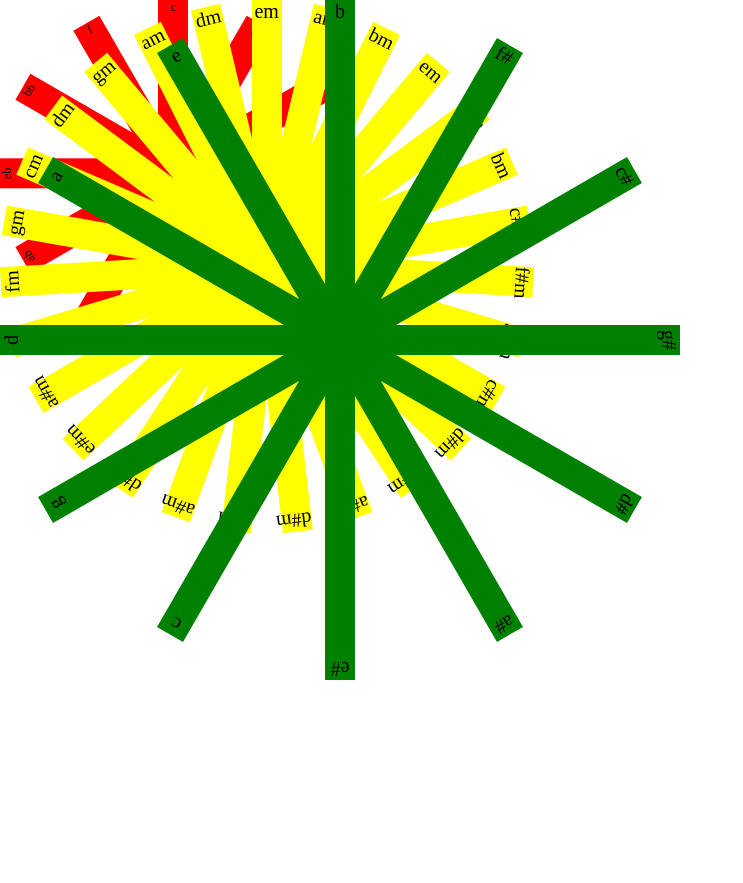
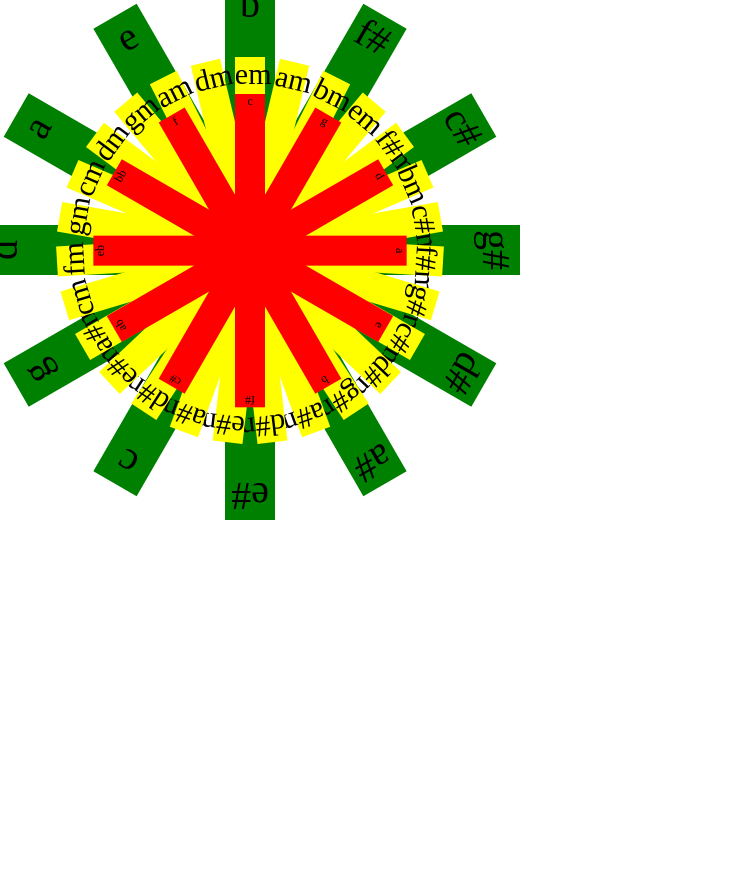
Before and after one commit to anatoliyg/chord-wheel, a plain HTML site: page index.html in a window 1280 px wide. Shown: the whole page, without its empty margins (0-743 px from the left). After the commit the page ends 800 px from the top, so only its background shows below. Drawn offline with nearby package versions, Linux system fonts and the light colour scheme.

Commit message:
fixes, centered all

```diff
--- a/ChordWheel.js
+++ /dev/null
@@ -1,63 +0,0 @@
-//class
-function ChordWheel(config) {
-
-	var bgColor = config.bgColor;
-	var container = config.div;
-
-	var wheel1Notes = 'c g d a e b f# c# ab eb bb f';
-	var wheel2Notes = 'em am bm em f#m bm c#m f#m g#m c#m d#m g#m a#m d#m e#m a#m d#m e#m a#m cm fm gm cm dm gm am dm';
-	var wheel3Notes = 'b f# c# g# d# a# e# c g d a e';
-
-	var notes1Arr = wheel1Notes.split(" ");
-		notes2Arr = wheel2Notes.split(" ");
-		notes3Arr = wheel3Notes.split(" ");
-
-
-	var innerPadding = 40;
-
-
-	function init(){
-
-		buildWheels();
-		//buildMask();
-		addTouchListeners();
-	}
-
-	function addTouchListeners(){
-
-	}
-
-	function buildWheels() {
-		var parentW = container.width(),
-			parentH = container.height();
-
-		if(parentW !== parentH) {
-			console.warn('parent container should have the same width and height');
-		}
-
-		var eachWheelHeight = ((parentH - innerPadding) / 2) / 3;
-		var innerWheelHeight = eachWheelHeight + innerPadding;
-
-		var innerWheel = new Wheel(innerWheelHeight, 30, 12, notes1Arr, 'wheel0', 'red');
-		container.append(innerWheel.getDiv());
-
-		var middleWheel = new Wheel(eachWheelHeight+ innerWheelHeight, 30, 20, notes2Arr, 'wheel1', 'yellow');
-		container.append(middleWheel.getDiv());
-
-		var bigWheel = new Wheel(parentW / 2, 30, 20, notes3Arr, 'wheel3', 'green');
-		container.append(bigWheel.getDiv());
-
-		//most inner wheel
-		//var containerWheel0 =
-	}
-
-	function buildWheel(wheelIndex, dataArray, whatDiv) {
-
-
-
-
-	}
-
-
-	init();
-}
--- a/Wheel.js
+++ /dev/null
@@ -1,43 +0,0 @@
-function Wheel(eachItemHeight, innerWidth, fontSize, dataArray, divClass, bgColor) {
-
-	var wheelDiv = $('<div></div>')
-		.addClass(divClass)
-		.width((eachItemHeight * 2) + 80)
-		.height((eachItemHeight * 2) + 80);
-
-	var data = dataArray;
-	var eachNoteAngle = 360 / data.length;
-
-	function init() {
-		buildNotes();
-	};
-
-	function buildNotes() {
-		for(var i = 0; i < data.length; i ++) {
-			var noteDiv = $('<div></div>')
-				.addClass('note')
-				.css({
-					position: 'absolute',
-					left: eachItemHeight + 40 - (innerWidth / 2),
-					top: 0,
-					transform : 'rotateZ('+(i * eachNoteAngle)+'deg)',
-					'transform-origin': 'bottom center',
-					backgroundColor: bgColor,
-					height : eachItemHeight + 40,
-					width: innerWidth,
-					fontSize: fontSize,
-					textAlign: 'center'
-
-				})
-				.text(data[i])
-				.appendTo(wheelDiv);
-		}
-	}
-
-	init();
-
-	this.getDiv = function(){
-		return wheelDiv;
-	}
-
-};
--- a/index.html
+++ b/index.html
@@ -10,9 +10,10 @@
                 margin: 0;
                 padding: 0;
             }
-			#wheelHolder1 {
-				width: 600px;
-				height: 600px;
+            #wheelHolder {
+                width: 500px;
+                height: 500px;
+
             }
 
 
@@ -21,17 +22,17 @@
     </head>
     <body>
 
-		<div id='wheelHolder1'></div>
+        <div id='wheelHolder'></div>
 
-		<script type="text/javascript" src='ChordWheel.js'></script>
-		<script type="text/javascript" src='Wheel.js'></script>
+        <script type="text/javascript" src='js/ChordWheel.js'></script>
+        <script type="text/javascript" src='js/Wheel.js'></script>
 
         <script type="text/javascript">
 
             $(function() {
 
                 var wheel = new ChordWheel({
-					div: $('#wheelHolder1'),
+                    div: $('#wheelHolder'),
                     bgColor: 'gray',
                     etc: null
                 });
--- /dev/null
+++ b/js/ChordWheel.js
@@ -0,0 +1,78 @@
+//class
+function ChordWheel(config) {
+
+    var bgColor = config.bgColor;
+    var container = config.div;
+
+    var wheel1Notes = 'c g d a e b f# c# ab eb bb f';
+    var wheel2Notes = 'em am bm em f#m bm c#m f#m g#m c#m d#m g#m a#m d#m e#m a#m d#m e#m a#m cm fm gm cm dm gm am dm';
+    var wheel3Notes = 'b f# c# g# d# a# e# c g d a e';
+
+    var notes1Arr = wheel1Notes.split(" ");
+        notes2Arr = wheel2Notes.split(" ");
+        notes3Arr = wheel3Notes.split(" ");
+
+
+    var innerPadding = 40;
+
+
+    function init(){
+
+        buildWheels();
+        //buildMask();
+        addTouchListeners();
+    }
+
+    function addTouchListeners(){
+
+    }
+
+    function buildWheels() {
+        var parentW = container.width(),
+            parentH = container.height();
+
+        if(parentW !== parentH) {
+            console.warn('parent container should have the same width and height');
+        }
+
+        var eachWheelHeight = ((parentH - innerPadding) / 2) / 3;
+        var innerWheelHeight = eachWheelHeight + innerPadding;
+
+        var innerWheel = new EachWheel(innerWheelHeight, 30, 12, notes1Arr, 'wheel0', 'red' , 3);
+        container.append(innerWheel.getDiv());
+        centerInContainer(innerWheel);
+
+        var middleWheel = new EachWheel(eachWheelHeight * 2, 30, 30, notes2Arr, 'wheel1', 'yellow' , 2);
+        container.append(middleWheel.getDiv());
+        centerInContainer(middleWheel);
+
+        var bigWheel = new EachWheel(eachWheelHeight * 3, 50, 40, notes3Arr, 'wheel3', 'green', 1);
+        container.append(bigWheel.getDiv());
+        centerInContainer(bigWheel);
+
+
+
+        //most inner wheel
+        //var containerWheel0 =
+    }
+
+    function centerInContainer(wheel) {
+
+        var contW = container.width();
+        var wheelWidth = wheel.getDiv().width();
+
+        var offset = (contW - wheelWidth) / 2;
+        //center it
+        wheel.getDiv().css({
+            left: offset,
+            top: offset
+        })
+
+
+
+
+    }
+
+
+    init();
+}
--- /dev/null
+++ b/js/Wheel.js
@@ -0,0 +1,49 @@
+function EachWheel( eachItemHeight, innerWidth, fontSize, dataArray, divClass, bgColor, zzIndex) {
+
+    var wheelDiv = $('<div></div>')
+        .addClass(divClass)
+        .width((eachItemHeight * 2) + 80)
+        .height((eachItemHeight * 2) + 80)
+        .css({
+            position: 'absolute',
+            top: 0,
+            left: 0,
+            zIndex: zzIndex
+        })
+
+    var data = dataArray;
+    var eachNoteAngle = 360 / data.length;
+
+    function init() {
+        buildNotes();
+    };
+
+    function buildNotes() {
+        for(var i = 0; i < data.length; i ++) {
+            var noteDiv = $('<div></div>')
+                .addClass('note')
+                .css({
+                    position: 'absolute',
+                    left: eachItemHeight + 40 - (innerWidth / 2),
+                    top: 0,
+                    transform : 'rotateZ('+(i * eachNoteAngle)+'deg)',
+                    'transform-origin': 'bottom center',
+                    backgroundColor: bgColor,
+                    height : eachItemHeight + 40,
+                    width: innerWidth,
+                    fontSize: fontSize,
+                    textAlign: 'center'
+
+                })
+                .text(data[i])
+                .appendTo(wheelDiv);
+        }
+    }
+
+    init();
+
+    this.getDiv = function(){
+        return wheelDiv;
+    }
+
+};
```
Lines whose indentation alone changed are shown as unchanged.
